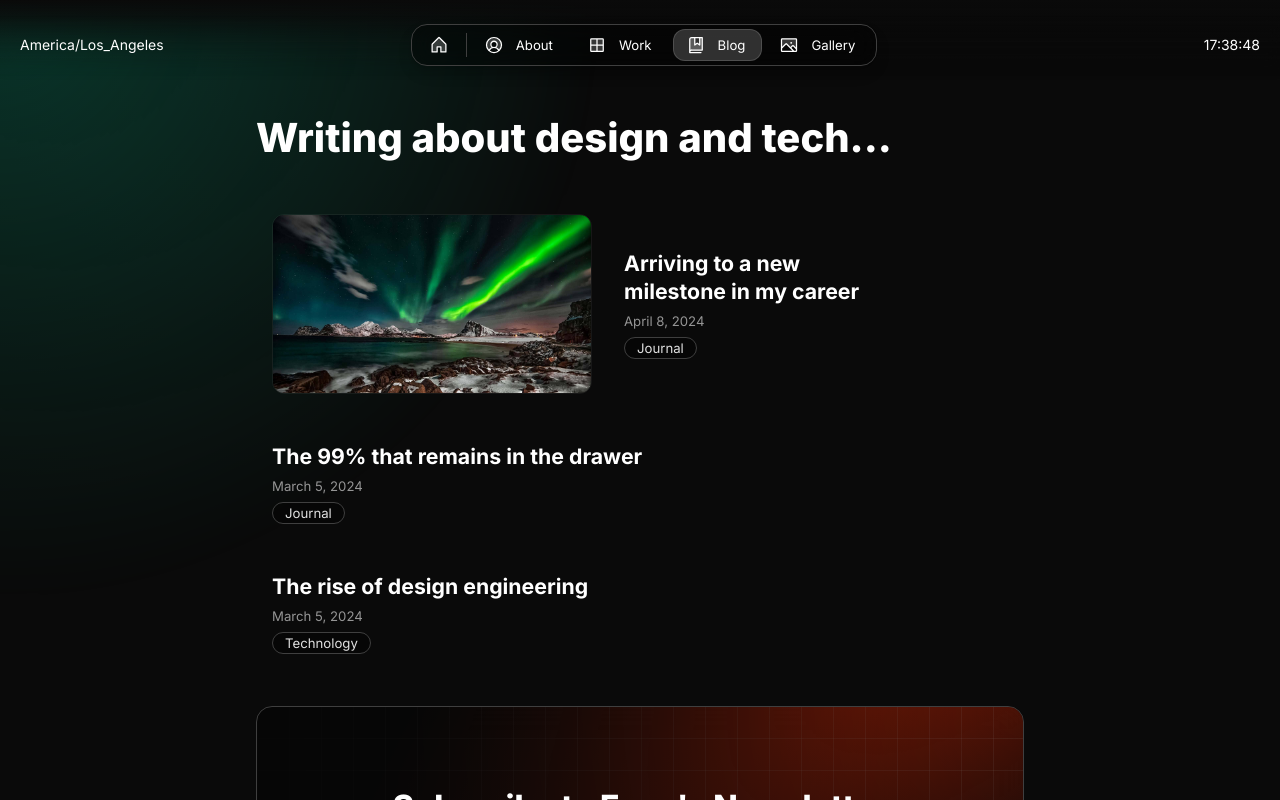
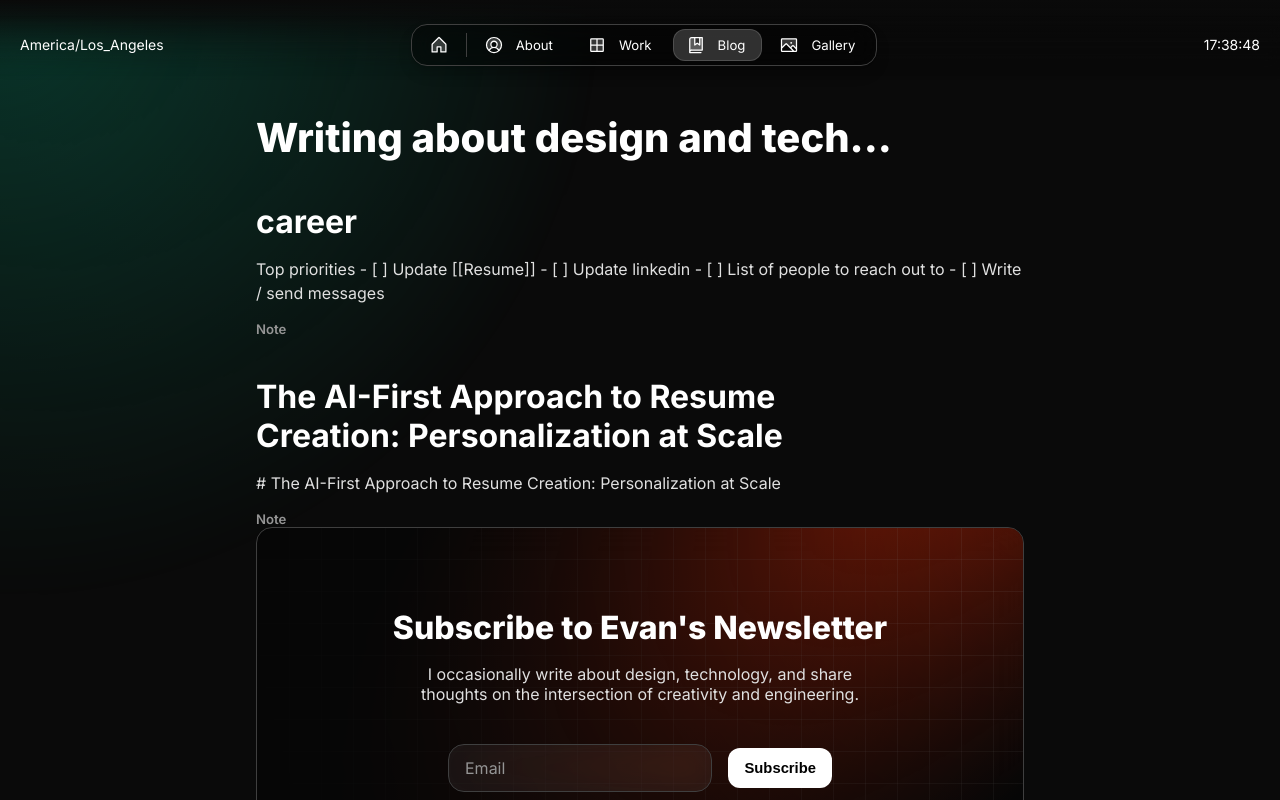
Before and after one commit to evanhalikias/reflct, a Next.js app: page /blog in a window 1280 px wide. Shown: the top 800 px of the page. Built offline with nearby package versions, Linux system fonts and the light colour scheme.

Commit message:
publish obsidian

```diff
--- /dev/null
+++ b/content/Resume.md
@@ -0,0 +1,88 @@
+
+# The AI-First Approach to Resume Creation: Personalization at Scale
+
+In today's competitive job market, the standard advice has always been to tailor your resume for every position you apply to—highlighting relevant experiences, using industry-specific terminology, and addressing the unique requirements of each role. But let's be honest: who has time to craft dozens of custom resumes during an active job search?
+
+This is where an AI-first approach comes in, allowing you to maintain high personalization while dramatically reducing the time investment. Here's a systematic method that leverages AI to create highly targeted resumes without starting from scratch each time.
+
+## The Problem with Traditional Resume Approaches
+
+Traditional approaches to resume creation typically fall into three categories:
+
+1. **One-Size-Fits-All**: Using the same generic resume for every application (low effort, low effectiveness)
+2. **Multiple Versions**: Creating 2-3 versions for different job types (medium effort, medium effectiveness)
+3. **Fully Custom**: Crafting a unique resume for each application (high effort, high effectiveness)
+
+The AI-first approach offers a fourth option: highly personalized resumes with minimal additional effort after the initial setup.
+
+## The AI-First Resume System
+
+### Step 1: Create Your Comprehensive Career Document
+
+Start by creating an extensive document that includes everything from your professional history:
+
+- Detailed responsibilities for each role
+- Multiple ways to describe each position
+- All achievements and projects with metrics
+- Skills demonstrated in each position
+- Challenges overcome and solutions implemented
+- Client interactions and relationship management examples
+- Leadership experiences and team impacts
+
+This document isn't a resume—it's a comprehensive career repository that might be 5-10 pages long. Think of it as your personal career database.
+
+### Step 2: Select a Modern, ATS-Friendly Template
+
+Choose or create a resume template that:
+
+- Is compatible with Applicant Tracking Systems
+- Has a clean, modern design
+- Includes appropriate sections for your industry
+- Allows for flexibility in content length
+
+The template provides formatting constraints that the AI will need to work within.
+
+### Step 3: Develop Your AI Prompt
+
+Create a reusable prompt that instructs the AI to:
+
+- Extract the most relevant experiences from your comprehensive document
+- Match keywords and terminology from the job description
+- Maintain your authentic voice and communication style
+- Fit the content within your template constraints
+- Prioritize quantifiable achievements relevant to the target role
+- Include the appropriate level of technical detail for the position
+
+### Step 4: Generate Personalized Resumes
+
+For each application:
+
+1. Input the job description and company information
+2. Run your comprehensive career document through the AI with your custom prompt
+3. Review the output for accuracy and authenticity
+4. Make minor adjustments as needed
+5. Copy the content into your template
+
+The result is a highly personalized resume created in minutes rather than hours.
+
+## Benefits of This Approach
+
+- **Time Efficiency**: After initial setup, creating each new resume takes minimal time
+- **Consistency**: Maintains professional tone and formatting across all applications
+- **Optimization**: Highlights the most relevant experiences for each position
+- **Adaptation**: Easily adjusts language to match industry and company culture
+- **Evolution**: Your comprehensive document grows with your career, requiring only additions rather than rewrites
+
+## Implementation Tips
+
+- **Update Regularly**: Add new skills, projects, and achievements to your comprehensive document as you gain them
+- **Refine Your Prompt**: Improve your AI instructions based on the quality of outputs
+- **Track Versions**: Keep a record of which resume version went to which company
+- **Include Metrics**: Quantify achievements whenever possible in your comprehensive document
+- **Incorporate Feedback**: If you receive interview invitations, note which resume versions performed well
+
+## Conclusion
+
+The AI-first approach to resume creation offers the best of both worlds: the high personalization that hiring managers want to see and the efficiency that job seekers need. By creating a comprehensive career document once and using AI to extract the most relevant portions for each application, you can maintain quality while scaling your job search efforts.
+
+Remember that your resume is just one part of your professional presentation. This same AI-first methodology can be adapted for cover letters, LinkedIn profiles, and interview preparation to create a cohesive and targeted job search strategy.
--- a/content/career.md
+++ b/content/career.md
@@ -1,6 +1,6 @@
 
 Top priorities
-- [ ] Update resume
+- [ ] Update [[Resume]]
 - [ ] Update linkedin
 - [ ] List of people to reach out to
 - [ ] Write / send messages
--- a/package.json
+++ b/package.json
@@ -15,6 +15,7 @@
     "classnames": "^2.5.1",
     "cookie": "^1.0.1",
     "gray-matter": "^4.0.3",
+    "mdx-bundler": "^10.1.1",
     "next": "^14.2.16",
     "next-mdx-remote": "^5.0.0",
     "postcss": "^8.4.39",
@@ -24,7 +25,10 @@
     "react-dom": "^18.3.1",
     "react-icons": "^5.2.1",
     "react-masonry-css": "^1.0.16",
+    "rehype-highlight": "^7.0.2",
+    "rehype-slug": "^6.0.0",
     "remark": "^15.0.1",
+    "remark-gfm": "^4.0.1",
     "remark-html": "^16.0.1",
     "sass": "^1.77.6",
     "sharp": "^0.33.4"
--- a/src/app/blog/page.tsx
+++ b/src/app/blog/page.tsx
@@ -1,8 +1,9 @@
-import { Column, Flex, Heading } from "@/once-ui/components";
+import { Column, Flex, Heading, Text } from "@/once-ui/components";
 import { Mailchimp } from "@/components";
-import { Posts } from "@/components/blog/Posts";
+import { getPosts } from "@/app/utils/utils";
 import { baseURL } from "@/app/resources";
 import { blog, person, newsletter } from "@/app/resources/content";
+import Link from "next/link";
 
 export async function generateMetadata() {
   const title = blog.title;
@@ -33,7 +34,34 @@ export async function generateMetadata() {
   };
 }
 
+function BlogPost({ post }) {
+  return (
+    <Link href={`/blog/${post.slug}`} className="blog-post-link">
+      <Column gap="s" className="blog-post">
+        <Heading variant="title-strong-m">{post.metadata.title}</Heading>
+        {post.metadata.publishedAt && (
+          <Text variant="body-default-s" onBackground="neutral-weak">
+            {new Date(post.metadata.publishedAt).toLocaleDateString()}
+          </Text>
+        )}
+        {post.metadata.summary && (
+          <Text variant="body-default-m" onBackground="neutral-medium">
+            {post.metadata.summary}
+          </Text>
+        )}
+        {post.metadata.tag && (
+          <Text variant="label-strong-s" onBackground="neutral-weak">
+            {post.metadata.tag}
+          </Text>
+        )}
+      </Column>
+    </Link>
+  );
+}
+
 export default function Blog() {
+  const posts = getPosts(["content"]);  // Get posts from content directory
+
   return (
     <Column maxWidth="s">
       <script
@@ -61,9 +89,10 @@ export default function Blog() {
       <Heading marginBottom="l" variant="display-strong-s">
         {blog.title}
       </Heading>
-      <Column fillWidth flex={1}>
-        <Posts range={[1, 3]} thumbnail />
-        <Posts range={[4]} columns="2" />
+      <Column fillWidth gap="l">
+        {posts.map((post) => (
+          <BlogPost key={post.slug} post={post} />
+        ))}
       </Column>
       {newsletter.display && <Mailchimp newsletter={newsletter} />}
     </Column>
--- a/src/app/utils/utils.ts
+++ b/src/app/utils/utils.ts
@@ -11,12 +11,12 @@ type Team = {
 
 type Metadata = {
   title: string;
-  publishedAt: string;
-  summary: string;
+  publishedAt?: string;
+  summary?: string;
   image?: string;
-  images: string[];
+  images?: string[];
   tag?: string;
-  team: Team[];
+  team?: Team[];
   link?: string;
 };
 
@@ -27,29 +27,42 @@ function getMDXFiles(dir: string) {
     notFound();
   }
 
-  return fs.readdirSync(dir).filter((file) => path.extname(file) === ".mdx");
+  return fs.readdirSync(dir).filter((file) =>
+    ['.md', '.mdx'].includes(path.extname(file))
+  );
 }
 
 function readMDXFile(filePath: string) {
-    if (!fs.existsSync(filePath)) {
-        notFound();
-    }
+  if (!fs.existsSync(filePath)) {
+    notFound();
+  }
 
   const rawContent = fs.readFileSync(filePath, "utf-8");
   const { data, content } = matter(rawContent);
 
+  let title = data.title;
+  if (!title) {
+    const titleMatch = content.match(/^#\s+(.+)$/m);
+    title = titleMatch ? titleMatch[1] : path.basename(filePath, path.extname(filePath));
+  }
+
   const metadata: Metadata = {
-    title: data.title || "",
+    title,
     publishedAt: data.publishedAt,
-    summary: data.summary || "",
+    summary: data.summary || getFirstParagraph(content),
     image: data.image || "",
     images: data.images || [],
-    tag: data.tag || [],
+    tag: data.tag || "Note",
     team: data.team || [],
     link: data.link || "",
   };
 
   return { metadata, content };
+}
+
+function getFirstParagraph(content: string): string {
+  const paragraphMatch = content.match(/^(?!#)(.+?)(?:\n\n|$)/s);
+  return paragraphMatch ? paragraphMatch[1].trim() : "";
 }
 
 function getMDXData(dir: string) {
@@ -66,7 +79,13 @@ function getMDXData(dir: string) {
   });
 }
 
-export function getPosts(customPath = ["", "", "", ""]) {
-  const postsDir = path.join(process.cwd(), ...customPath);
-  return getMDXData(postsDir);
+export function getPosts(directory: string[] = ["content"]) {
+  const postsDir = path.join(process.cwd(), ...directory);
+  return getMDXData(postsDir)
+    .sort((a, b) => {
+      if (a.metadata.publishedAt && b.metadata.publishedAt) {
+        return new Date(b.metadata.publishedAt).getTime() - new Date(a.metadata.publishedAt).getTime();
+      }
+      return a.metadata.title.localeCompare(b.metadata.title);
+    });
 }
```
Also changed, not shown: src/app/blog/[slug]/page.tsx (+7 -5 lines), content/.obsidian/workspace.json, 1 other file (tests, documents, lock files or other folders).
